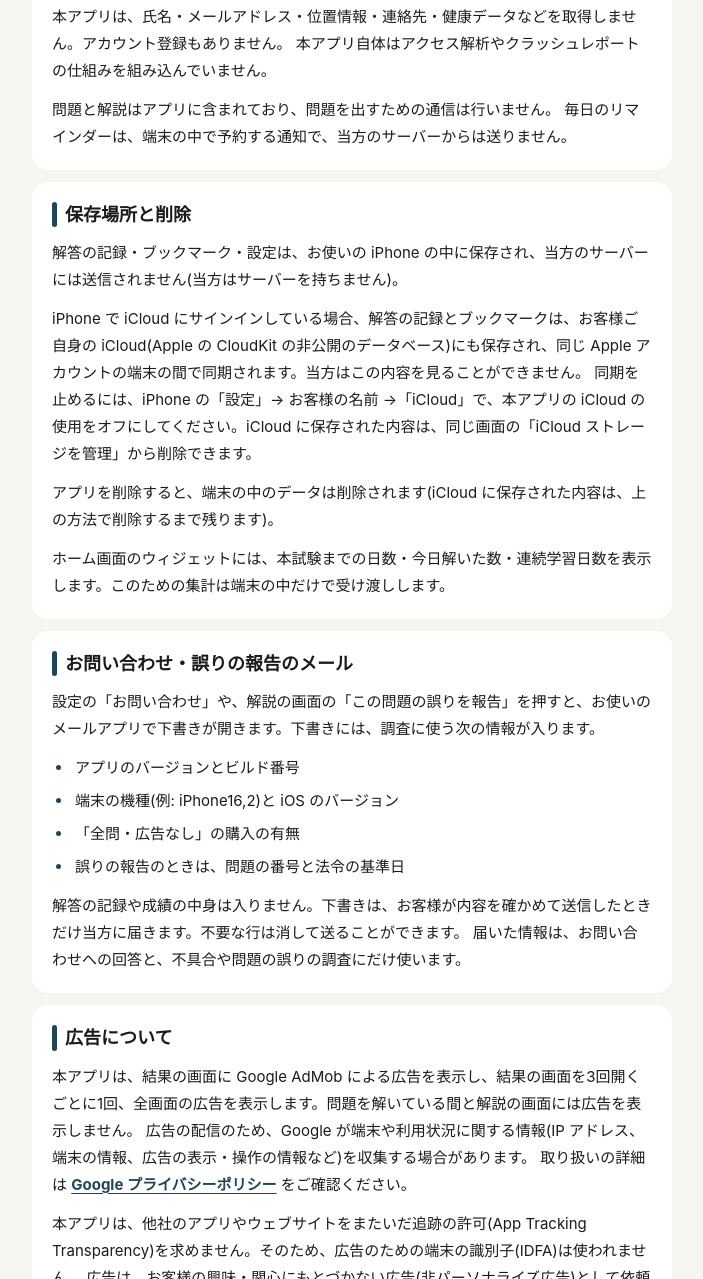
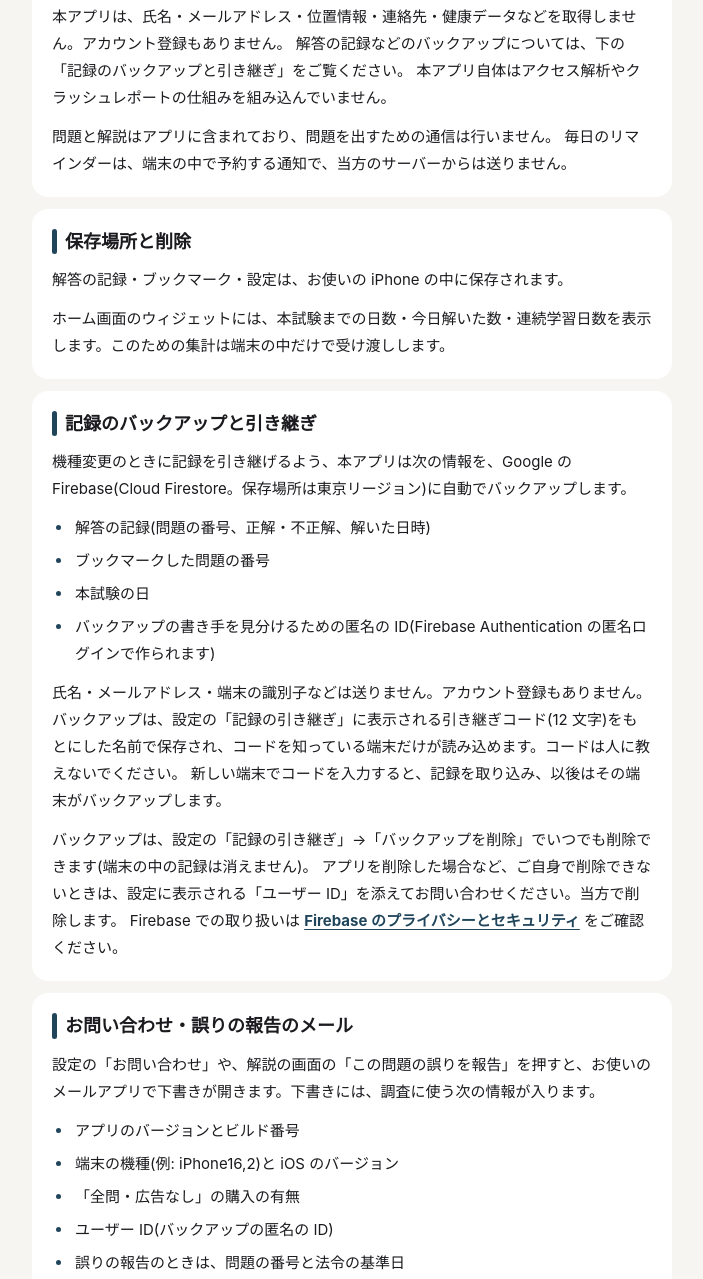
Before and after one commit to TakashiSugie/store, a plain HTML site: page privacy-policy/takken-drill/index.html in a window 1280 px wide. Shown: the part 558-1837 px from the top of the page, without its empty margins (288-991 px from the left). Drawn offline with Linux system fonts and the light colour scheme.

Commit message:
宅建 一問一答 ○×ドリル: 引き継ぎを iCloud から Firebase のバックアップに変えたのでポリシーを直した
Co-Authored-By: Claude Opus 5.5 <noreply@anthropic.com>
Claude-Session: https://claude.ai/code/session_01SQshQCqnitLDA4LM2Urroe

```diff
--- a/privacy-policy/takken-drill/index.html
+++ b/privacy-policy/takken-drill/index.html
@@ -42,6 +42,7 @@
         </ul>
         <p>
           本アプリは、氏名・メールアドレス・位置情報・連絡先・健康データなどを取得しません。アカウント登録もありません。
+          解答の記録などのバックアップについては、下の「記録のバックアップと引き継ぎ」をご覧ください。
           本アプリ自体はアクセス解析やクラッシュレポートの仕組みを組み込んでいません。
         </p>
         <p>
@@ -56,17 +57,36 @@
       <h2 class="section__heading">保存場所と削除</h2>
       <div class="section__body">
         <p>
-          解答の記録・ブックマーク・設定は、お使いの iPhone の中に保存され、当方のサーバーには送信されません(当方はサーバーを持ちません)。
-        </p>
-        <p>
-          iPhone で iCloud にサインインしている場合、解答の記録とブックマークは、お客様ご自身の iCloud(Apple の CloudKit の非公開のデータベース)にも保存され、同じ Apple アカウントの端末の間で同期されます。当方はこの内容を見ることができません。
-          同期を止めるには、iPhone の「設定」→ お客様の名前 →「iCloud」で、本アプリの iCloud の使用をオフにしてください。iCloud に保存された内容は、同じ画面の「iCloud ストレージを管理」から削除できます。
-        </p>
-        <p>
-          アプリを削除すると、端末の中のデータは削除されます(iCloud に保存された内容は、上の方法で削除するまで残ります)。
+          解答の記録・ブックマーク・設定は、お使いの iPhone の中に保存されます。
         </p>
         <p>
           ホーム画面のウィジェットには、本試験までの日数・今日解いた数・連続学習日数を表示します。このための集計は端末の中だけで受け渡しします。
+        </p>
+      </div>
+    </section>
+
+    <!-- 3-2. バックアップと引き継ぎ -->
+    <section class="section" id="backup">
+      <h2 class="section__heading">記録のバックアップと引き継ぎ</h2>
+      <div class="section__body">
+        <p>
+          機種変更のときに記録を引き継げるよう、本アプリは次の情報を、Google の Firebase(Cloud Firestore。保存場所は東京リージョン)に自動でバックアップします。
+        </p>
+        <ul>
+          <li>解答の記録(問題の番号、正解・不正解、解いた日時)</li>
+          <li>ブックマークした問題の番号</li>
+          <li>本試験の日</li>
+          <li>バックアップの書き手を見分けるための匿名の ID(Firebase Authentication の匿名ログインで作られます)</li>
+        </ul>
+        <p>
+          氏名・メールアドレス・端末の識別子などは送りません。アカウント登録もありません。
+          バックアップは、設定の「記録の引き継ぎ」に表示される引き継ぎコード(12 文字)をもとにした名前で保存され、コードを知っている端末だけが読み込めます。コードは人に教えないでください。
+          新しい端末でコードを入力すると、記録を取り込み、以後はその端末がバックアップします。
+        </p>
+        <p>
+          バックアップは、設定の「記録の引き継ぎ」→「バックアップを削除」でいつでも削除できます(端末の中の記録は消えません)。
+          アプリを削除した場合など、ご自身で削除できないときは、設定に表示される「ユーザー ID」を添えてお問い合わせください。当方で削除します。
+          Firebase での取り扱いは <a href="https://firebase.google.com/support/privacy" target="_blank" rel="noopener noreferrer">Firebase のプライバシーとセキュリティ</a> をご確認ください。
         </p>
       </div>
     </section>
@@ -82,6 +102,7 @@
           <li>アプリのバージョンとビルド番号</li>
           <li>端末の機種(例: iPhone16,2)と iOS のバージョン</li>
           <li>「全問・広告なし」の購入の有無</li>
+          <li>ユーザー ID(バックアップの匿名の ID)</li>
           <li>誤りの報告のときは、問題の番号と法令の基準日</li>
         </ul>
         <p>
@@ -124,7 +145,7 @@
     <!-- Footer -->
     <footer class="page-footer">
       <div class="page-footer__dates">
-        制定日: 2026年11月6日<br>改定日: 2026年11月6日(iCloud での同期・ウィジェット・リマインダーを追加)
+        制定日: 2026年11月6日<br>改定日: 2026年11月6日(記録のバックアップと引き継ぎ・ウィジェット・リマインダーを追加)
       </div>
       <div class="page-footer__copyright">
         &copy; 2026 SugieTechLab. All rights reserved.
```
